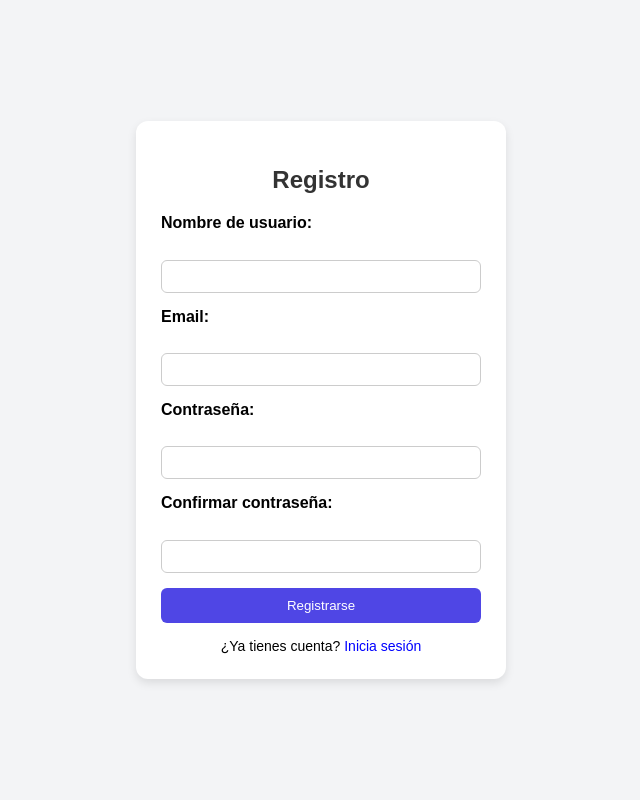
After one commit to josejr3/phpEjercisios, a PHP site: page /register_form.php in a window 1280 px wide. The commit adds this page. Shown: the whole page, without its empty margins (319-959 px from the left). Run offline with PHP 8.4, Linux system fonts and the light colour scheme.

Commit message:
registro y loging terminado

```diff
--- a/conexion.php
+++ b/conexion.php
@@ -1,17 +1,11 @@
 <?php
 
 $servername = "localhost";
-//$username = $_SESSION['user'];
-//$password =$_SESSION['pasword'];
-
 
 try {
   $conn = new PDO("mysql:host=$servername;dbname=prueba", 'root', '');
   // set the PDO error mode to exception
   $conn->setAttribute(PDO::ATTR_ERRMODE, PDO::ERRMODE_EXCEPTION);
-  if (isset($_SESSION['user'])) {
-     header("location: dashboard.php");
-  }
 
 } catch(PDOException $e) {
   echo "Connection failed: " . $e->getMessage();
--- /dev/null
+++ b/register_form.php
@@ -0,0 +1,61 @@
+<?php
+    session_start();
+   if (isset($_SESSION['errores'])) {
+    $errores=$_SESSION['errores'];
+   }
+?>
+
+<!DOCTYPE html>
+<html lang="es">
+
+<head>
+    <meta charset="UTF-8">
+    <title>Document</title>
+    <link rel="stylesheet" type="text/css" href="styles.css">
+
+</head>
+
+<body>
+
+    <form action="register_logic.php" method="post" class="form">
+        <h2>Registro</h2>
+        <div class="formDiv">
+            <label for="user">Nombre de usuario: </label>
+             <p class="error"><?php echo $errores['errorUser'] ?? '&nbsp;'; ?></p>
+            <input type="text" name="user" id="user"
+                value="<?php echo isset($_SESSION['user']) && !isset($errores['errorUser']) ? $_SESSION['user'] : ''; ?>"/>
+        </div>
+
+        <div class="formDiv">
+            <label for="email">Email: </label>
+            <p class="error"><?php echo $errores['errorEmail'] ?? '&nbsp;'; ?></p>
+            <input type="text" name="email" id="email"
+                value="<?php echo isset($_SESSION['email']) && !isset($errores['errorEmail']) ? $_SESSION['email'] : ''; ?>"/>
+        </div>
+        <div class="formDiv">
+            <label for="password">Contraseña: </label>
+               <p class="error"><?php echo $errores['errorPassword'] ?? '&nbsp;'; ?></p>
+            <input type="text" name="password" id="password" />
+        </div>
+        <div class="formDiv">
+            <label for="password2">Confirmar contraseña: </label>
+                <p class="error"><?php echo $errores['errorPassword2'] ?? '&nbsp;'; ?></p>
+            <input type="text" name="password2" id="password2" />
+        </div>
+        <div class="formDiv">
+            <button type="submit" value="Registrarse" name="enviar">Registrarse</button>
+        </div>
+      <?php
+        if (isset($_SESSION['errores'])) {
+         $_SESSION['errores']=null;
+        }
+      ?>
+      <div class="form-footer">
+        ¿Ya tienes cuenta? <a href="index.php">Inicia sesión</a>
+      </div>
+
+    </form>
+
+</body>
+
+</html>
--- a/styles.css
+++ b/styles.css
@@ -1,21 +1,59 @@
-body{
-    width:100%;
-    height:100%;
-    margin:0;
-    padding:0;
-    display: flex;
-    justify-content: center;
+body {
+  font-family: Arial, sans-serif;
+  background: #f3f4f6;
+  display: flex;
+  justify-content: center;
+  align-items: center;
+  height: 100vh;
+  margin: 0;
 }
-.form{
-    max-width:178px;
-    display: flex;
-    flex-wrap: wrap;
-    justify-items: center;
-    justify-content: center;
-    margin-top: 24%;
+.form {
+  background: #fff;
+  padding: 25px;
+  border-radius: 12px;
+  box-shadow: 0 4px 10px rgba(0,0,0,0.1);
+  width: 320px;
+}
+h2 { text-align: center; margin-bottom: 20px; color: #333; }
+.formDiv { margin-bottom: 15px; display: flex; flex-direction: column; }
+label { font-weight: bold; margin-bottom: 5px; }
+input {
+  padding: 8px;
+  border: 1px solid #ccc;
+  border-radius: 6px;
+}
+button {
+  width: 100%;
+  padding: 10px;
+  background: #4f46e5;
+  color: white;
+  border: none;
+  border-radius: 6px;
+  cursor: pointer;
+}
+button:hover { background: #4338ca; }
 
+.error {
+  color: red;
+  font-size: 0.85em;
+  margin: 3px 0;
+  min-height: 1.2em;
 }
-div{
-    align-self: center;
+.form-footer {
+  text-align: center;
+  margin-top: 15px;
+  font-size: 14px;
+}
+.form-footer a {
+    color: blue; text-decoration: none;
+}
+.form-footer a:hover {
+     text-decoration: underline;
+}
 
+textarea {
+     width: 100%; padding: 8px; border-radius: 6px; border: 1px solid #ccc;
 }
+input[type="file"] {
+     margin-top: 5px;
+}
```
Also changed, not shown: dashboard.php (+6 -3 lines), index.php (+20 -33 lines), juegos_form.php (added, +68 -0 lines), loging_logic.php (added, +42 -0 lines), register.php (deleted, +0 -39 lines), register_logic.php (added, +62 -0 lines).
